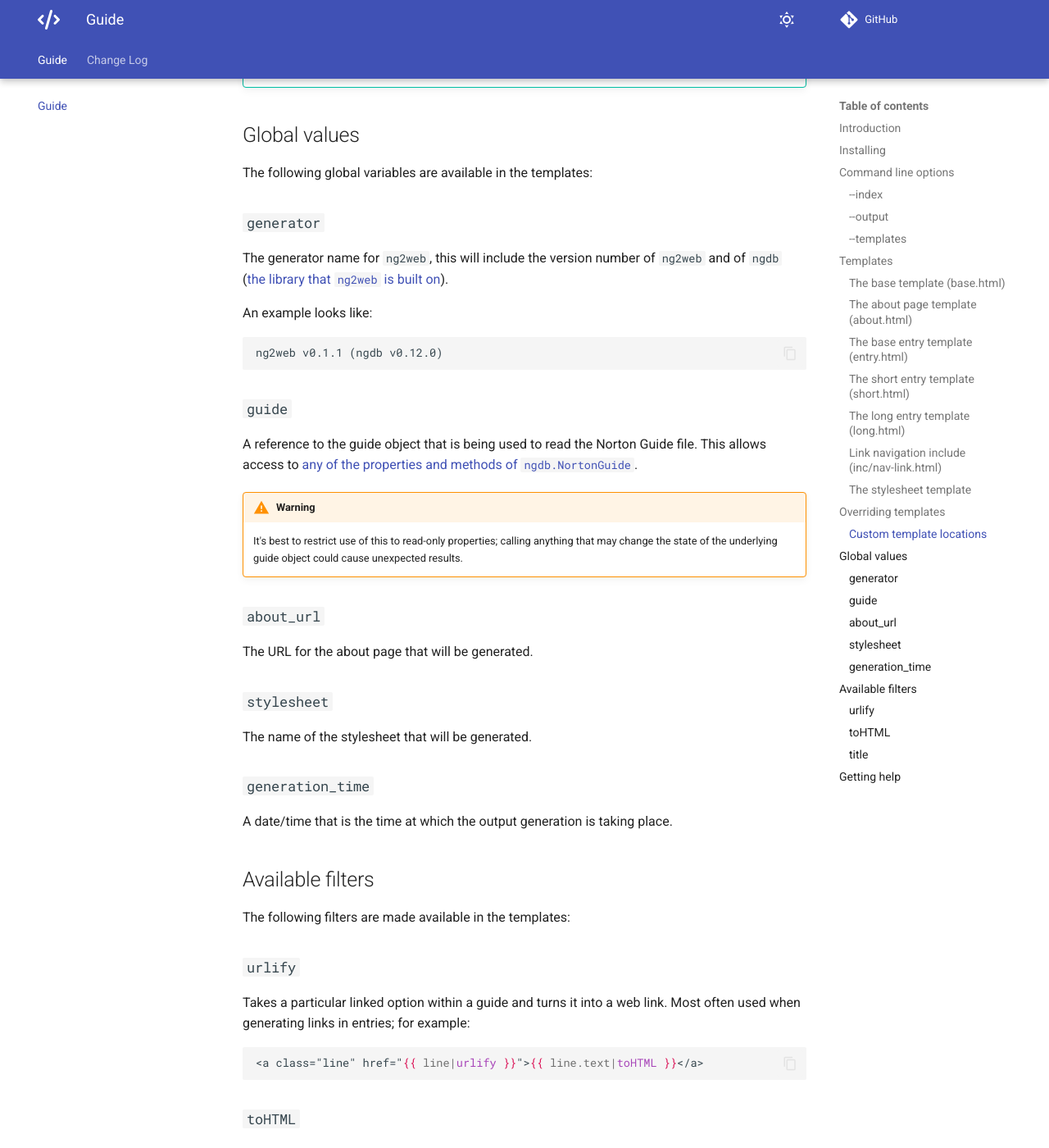
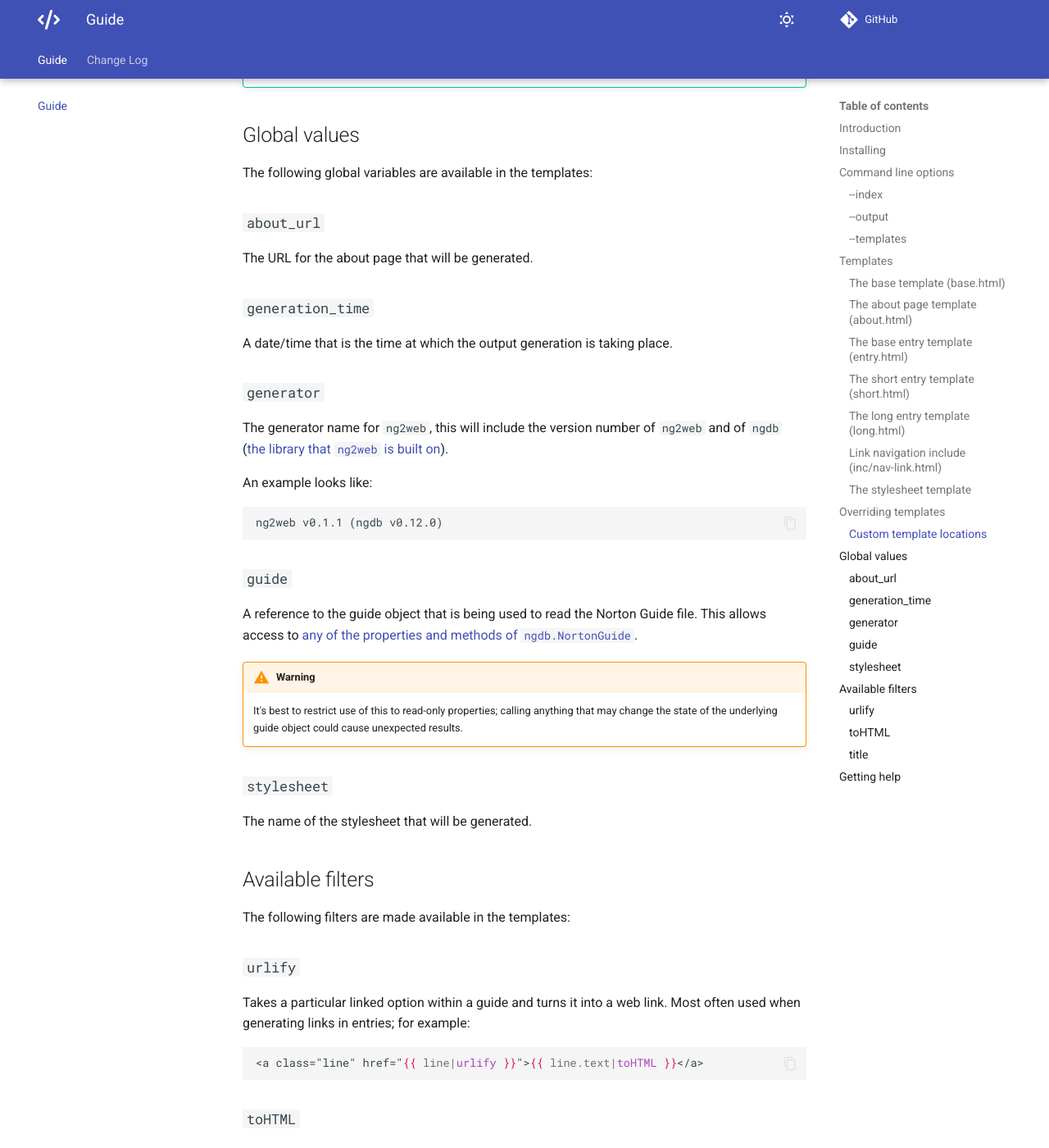
Before and after one commit to davep/ng2web, an MkDocs documentation site: the page built from docs/index.md, in a window 1280 px wide and 1400 px high, scrolled down 11490 px. Shown: the whole window at 82% size. Built offline with MkDocs 1.6.1 and Material for MkDocs 9.7.7, drawn with Linux system fonts in a browser that asks for light colours; comment, search, counter and statistics services are not loaded; some of the changed lines change nothing that is shown.

Commit message:
:books: Reorder the variables in the docs

```diff
--- a/docs/index.md
+++ b/docs/index.md
@@ -216,6 +216,14 @@
 
 The following global variables are available in the templates:
 
+### `about_url`
+
+The URL for the about page that will be generated.
+
+### `generation_time`
+
+A date/time that is the time at which the output generation is taking place.
+
 ### `generator`
 
 The generator name for `ng2web`, this will include the version number of
@@ -240,17 +248,9 @@
     anything that may change the state of the underlying guide object could
     cause unexpected results.
 
-### `about_url`
-
-The URL for the about page that will be generated.
-
 ### `stylesheet`
 
 The name of the stylesheet that will be generated.
-
-### `generation_time`
-
-A date/time that is the time at which the output generation is taking place.
 
 ## Available filters
 
```
